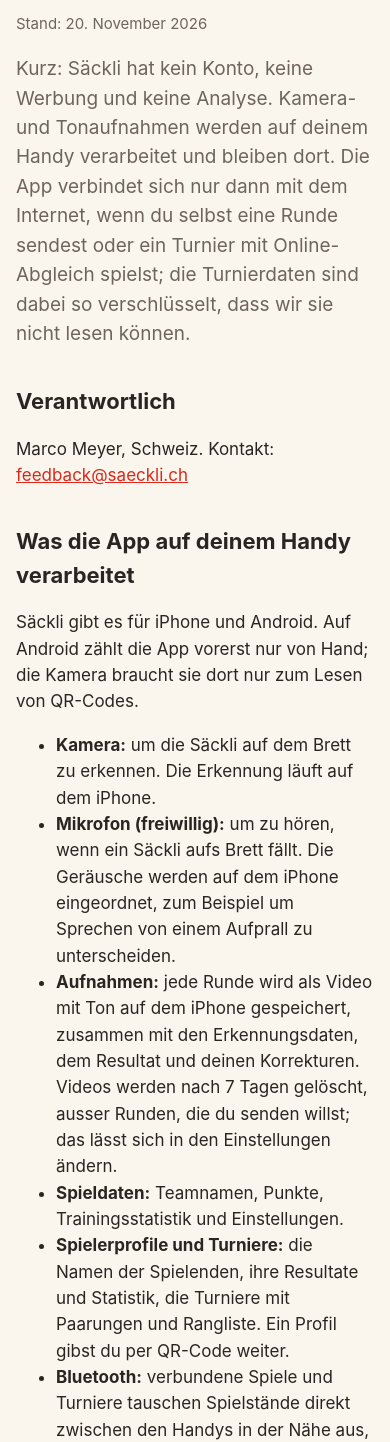
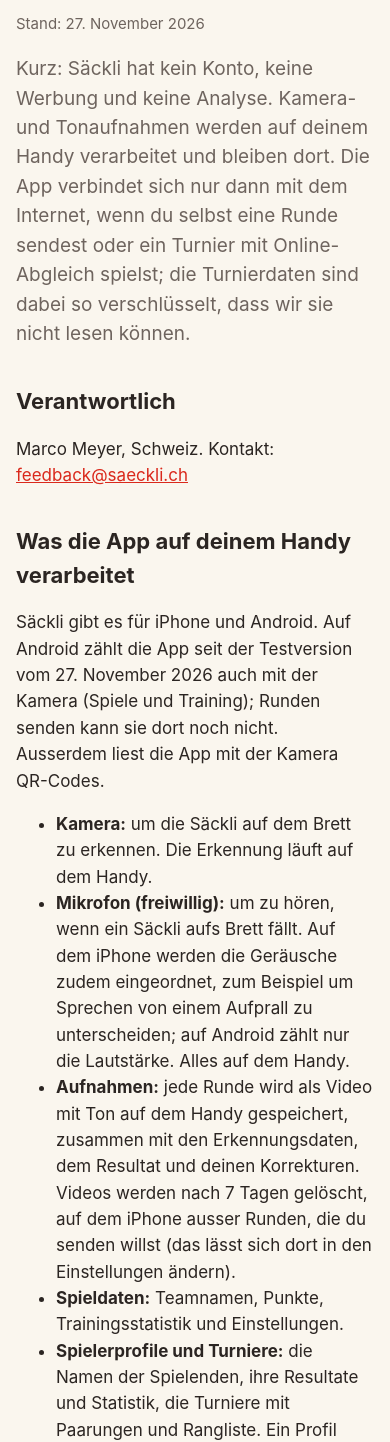
Before and after one commit to saeckli/saeckli.github.io, a plain HTML site: page datenschutz.html in a window 390 px wide. Shown: the part 161-1603 px from the top of the page. Drawn offline with Linux system fonts and the light colour scheme.

Commit message:
Privacy: Android counts with the camera too (test version of 27 November 2026); recognition and sound on the phone; videos deleted after 7 days on Android as well

```diff
--- a/datenschutz.html
+++ b/datenschutz.html
@@ -23,7 +23,7 @@
   </div></header>
   <main>
 <h1>Datenschutz</h1>
-<p class="updated">Stand: 20. November 2026</p>
+<p class="updated">Stand: 27. November 2026</p>
 
 <p class="lead">Kurz: Säckli hat kein Konto, keine Werbung und keine Analyse. Kamera- und Tonaufnahmen
 werden auf deinem Handy verarbeitet und bleiben dort. Die App verbindet sich nur dann mit dem Internet,
@@ -34,11 +34,11 @@ dabei so verschlüsselt, dass wir sie nicht lesen können.</p>
 <p>Marco Meyer, Schweiz. Kontakt: <a href="mailto:feedback@saeckli.ch">feedback@saeckli.ch</a></p>
 
 <h2>Was die App auf deinem Handy verarbeitet</h2>
-<p>Säckli gibt es für iPhone und Android. Auf Android zählt die App vorerst nur von Hand; die Kamera braucht sie dort nur zum Lesen von QR-Codes.</p>
+<p>Säckli gibt es für iPhone und Android. Auf Android zählt die App seit der Testversion vom 27. November 2026 auch mit der Kamera (Spiele und Training); Runden senden kann sie dort noch nicht. Ausserdem liest die App mit der Kamera QR-Codes.</p>
 <ul>
-  <li><strong>Kamera:</strong> um die Säckli auf dem Brett zu erkennen. Die Erkennung läuft auf dem iPhone.</li>
-  <li><strong>Mikrofon (freiwillig):</strong> um zu hören, wenn ein Säckli aufs Brett fällt. Die Geräusche werden auf dem iPhone eingeordnet, zum Beispiel um Sprechen von einem Aufprall zu unterscheiden.</li>
-  <li><strong>Aufnahmen:</strong> jede Runde wird als Video mit Ton auf dem iPhone gespeichert, zusammen mit den Erkennungsdaten, dem Resultat und deinen Korrekturen. Videos werden nach 7 Tagen gelöscht, ausser Runden, die du senden willst; das lässt sich in den Einstellungen ändern.</li>
+  <li><strong>Kamera:</strong> um die Säckli auf dem Brett zu erkennen. Die Erkennung läuft auf dem Handy.</li>
+  <li><strong>Mikrofon (freiwillig):</strong> um zu hören, wenn ein Säckli aufs Brett fällt. Auf dem iPhone werden die Geräusche zudem eingeordnet, zum Beispiel um Sprechen von einem Aufprall zu unterscheiden; auf Android zählt nur die Lautstärke. Alles auf dem Handy.</li>
+  <li><strong>Aufnahmen:</strong> jede Runde wird als Video mit Ton auf dem Handy gespeichert, zusammen mit den Erkennungsdaten, dem Resultat und deinen Korrekturen. Videos werden nach 7 Tagen gelöscht, auf dem iPhone ausser Runden, die du senden willst (das lässt sich dort in den Einstellungen ändern).</li>
   <li><strong>Spieldaten:</strong> Teamnamen, Punkte, Trainingsstatistik und Einstellungen.</li>
   <li><strong>Spielerprofile und Turniere:</strong> die Namen der Spielenden, ihre Resultate und
   Statistik, die Turniere mit Paarungen und Rangliste. Ein Profil gibst du per QR-Code weiter.</li>
```
Also changed, not shown: en/privacy.html (+5 -5 lines).
